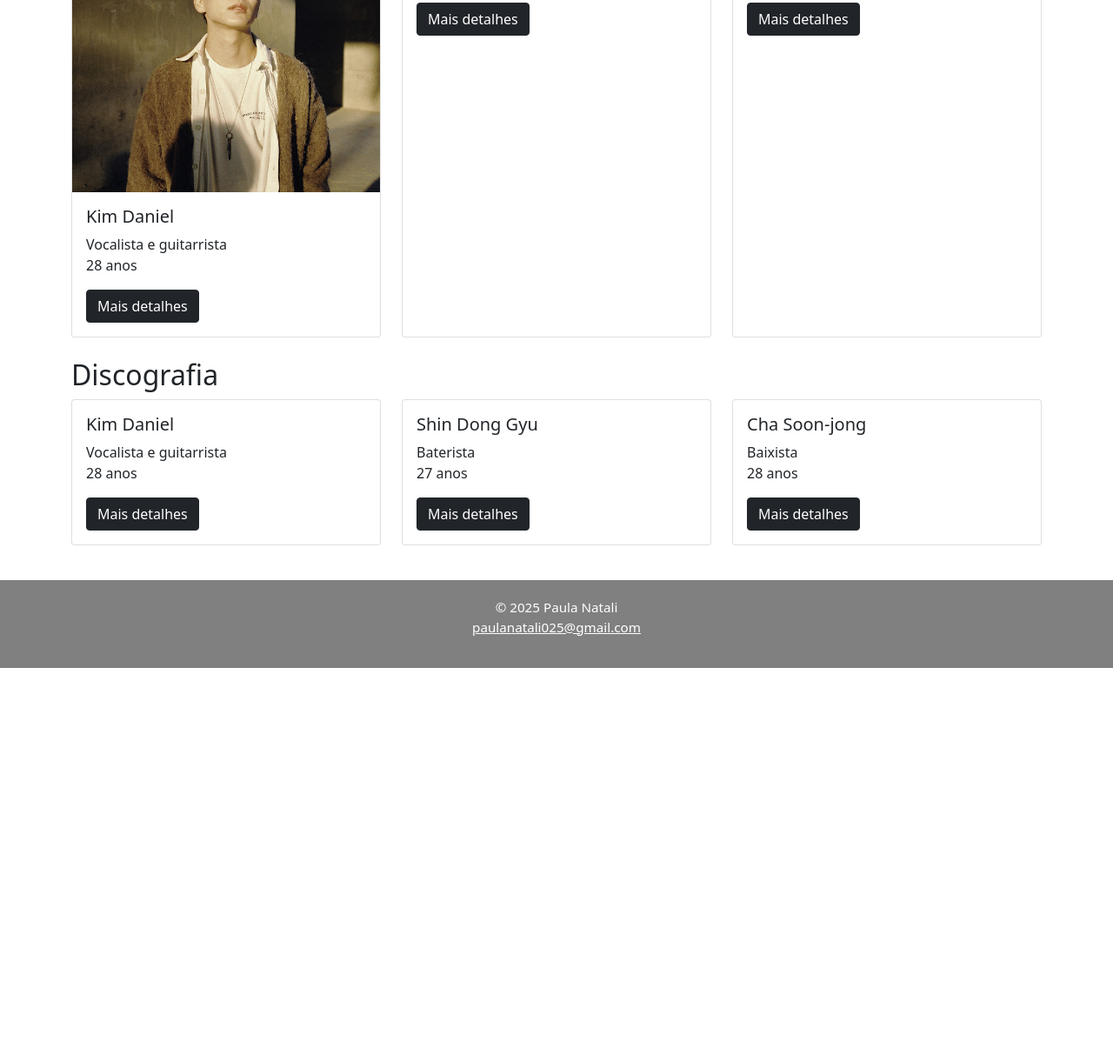
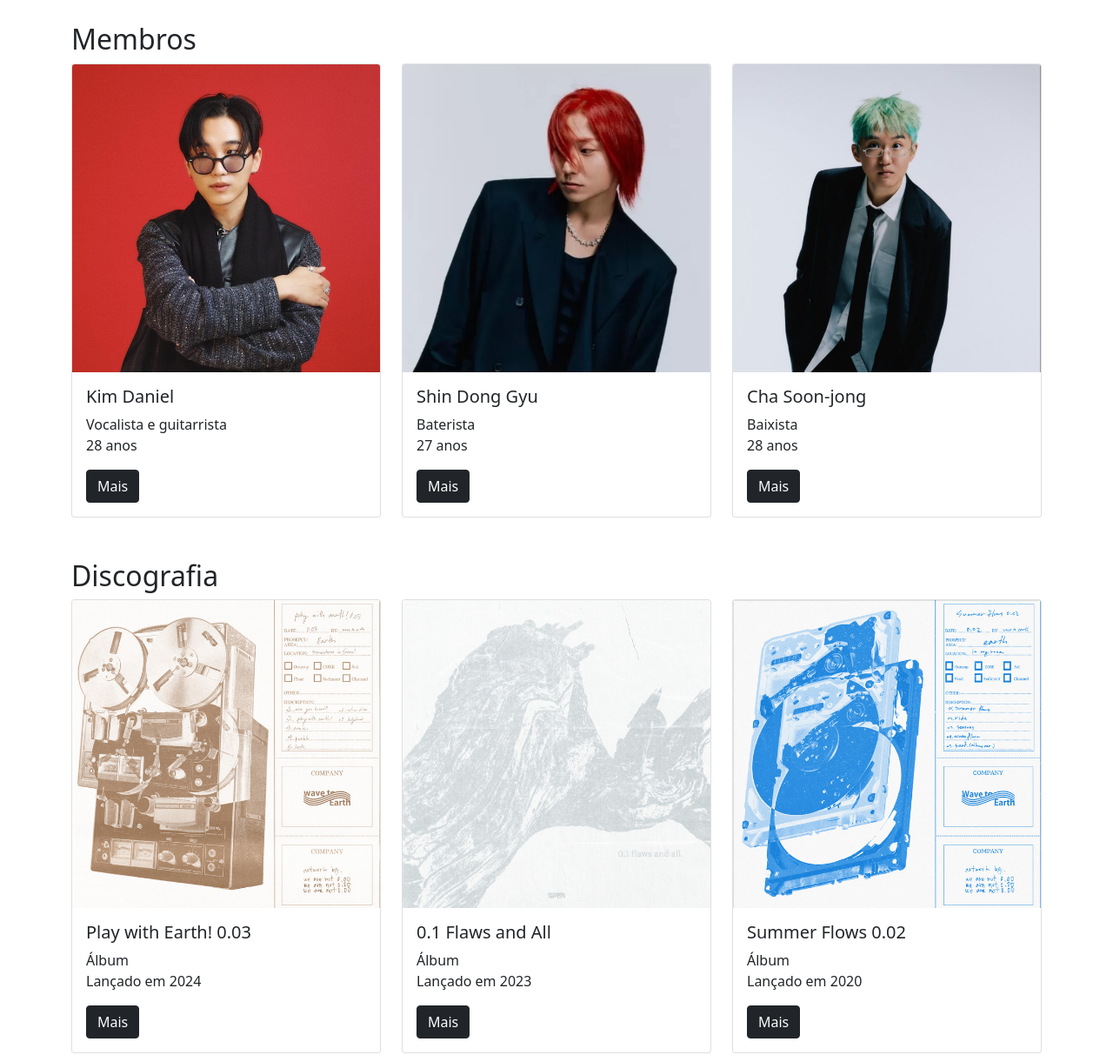
Before and after one commit to paulanatali/website_wavetoearth, a plain HTML site: page index.html in a window 1280 px wide. Shown: the part 1275-2488 px from the top of the page at 87% size. Before the commit the page ends 2043 px from the top, so only its background shows below. Drawn offline with nearby package versions, Linux system fonts and the light colour scheme.

Commit message:
troca e adição de imagens

```diff
--- a/index.html
+++ b/index.html
@@ -53,13 +53,13 @@
                 <div id="carouselExampleControls" class="carousel slide" data-bs-ride="carousel">
                     <div class="carousel-inner">
                         <div class="carousel-item active">
-                            <img src="/assets/slide02.jpg" class="d-block w-100" alt="...">
+                            <img src="/assets/slide01.jpg" class="d-block w-100" alt="Uma imagem da banda">
                         </div>
                         <div class="carousel-item">
-                            <img src="/assets/slide002.jpeg" class="d-block w-100" alt="...">
+                            <img src="/assets/slide02.png" class="d-block w-100" alt="Outra imagem da banda">
                         </div>
                         <div class="carousel-item">
-                            <img src="/assets/slide03.jpeg" class="d-block w-100" alt="...">
+                            <img src="/assets/slide03.png" class="d-block w-100" alt="Outra imagem da banda">
                         </div>
                     </div>
                     <button class="carousel-control-prev" type="button" data-bs-target="#carouselExampleControls"
@@ -101,37 +101,37 @@
                 <div class="row row-cols-1 row-cols-md-3 g-4">
                     <div class="col">
                         <div class="card h-100">
-                            <img src="/assets/ft_daniel.jpeg" class="card-img-top" alt="Uma foto de Kim Daniel">
+                            <img src="/assets/daniel.png" class="card-img-top" alt="Uma foto de Kim Daniel">
                             <div class="card-body">
                                 <h5 class="card-title">Kim Daniel</h5>
                                 <p class="card-text">Vocalista e guitarrista<br>28 anos</p>
-                                <button type="button" class="btn btn-dark">Mais detalhes</button>
+                                <button type="button" class="btn btn-dark">Mais</button>
                             </div>
                         </div>
                     </div>
                     <div class="col">
                         <div class="card h-100">
-                            <img src="..." class="card-img-top" alt="Uma foto de Shin Dong Gyu">
+                            <img src="/assets/donggyu.png" class="card-img-top" alt="Uma foto de Shin Dong Gyu">
                             <div class="card-body">
                                 <h5 class="card-title">Shin Dong Gyu</h5>
                                 <p class="card-text">Baterista<br>27 anos</p>
-                                <button type="button" class="btn btn-dark">Mais detalhes</button>
+                                <button type="button" class="btn btn-dark">Mais</button>
                             </div>
                         </div>
                     </div>
                     <div class="col">
                         <div class="card h-100">
-                            <img src="..." class="card-img-top" alt="Uma foto de Cha Soon-jong">
+                            <img src="/assets/johncha.png" class="card-img-top" alt="Uma foto de Cha Soon-jong">
                             <div class="card-body">
                                 <h5 class="card-title">Cha Soon-jong</h5>
                                 <p class="card-text">Baixista<br>28 anos</p>
-                                <button type="button" class="btn btn-dark">Mais detalhes</button>
+                                <button type="button" class="btn btn-dark">Mais</button>
                             </div>
                         </div>
                     </div>
                 </div>
             </section>
-            <br>
+            <br><br>
             <!--END CARDS-->
             <!--CARDS-->
             <section id="discografia" class="">
@@ -139,31 +139,31 @@
                 <div class="row row-cols-1 row-cols-md-3 g-4">
                     <div class="col">
                         <div class="card h-100">
-                            <img src="..." class="card-img-top" alt="">
+                            <img src="/assets/play_with_earth.jpeg" class="card-img-top" alt="Uma imagem do álbum Play with Earth! 0.03">
                             <div class="card-body">
-                                <h5 class="card-title">Kim Daniel</h5>
-                                <p class="card-text">Vocalista e guitarrista<br>28 anos</p>
-                                <button type="button" class="btn btn-dark">Mais detalhes</button>
+                                <h5 class="card-title">Play with Earth! 0.03</h5>
+                                <p class="card-text">Álbum<br>Lançado em 2024</p>
+                                <button type="button" class="btn btn-dark">Mais</button>
                             </div>
                         </div>
                     </div>
                     <div class="col">
                         <div class="card h-100">
-                            <img src="..." class="card-img-top" alt="">
+                            <img src="/assets/flaws_and_all.jpeg" class="card-img-top" alt="Uma imagem do álbum 0.1 Flaws and All">
                             <div class="card-body">
-                                <h5 class="card-title">Shin Dong Gyu</h5>
-                                <p class="card-text">Baterista<br>27 anos</p>
-                                <button type="button" class="btn btn-dark">Mais detalhes</button>
+                                <h5 class="card-title">0.1 Flaws and All</h5>
+                                <p class="card-text">Álbum<br>Lançado em 2023</p>
+                                <button type="button" class="btn btn-dark">Mais</button>
                             </div>
                         </div>
                     </div>
                     <div class="col">
                         <div class="card h-100">
-                            <img src="..." class="card-img-top" alt="">
+                            <img src="/assets/summer_flows.jpeg" class="card-img-top" alt="Uma imagem do álbum Summer Flows 0.02">
                             <div class="card-body">
-                                <h5 class="card-title">Cha Soon-jong</h5>
-                                <p class="card-text">Baixista<br>28 anos</p>
-                                <button type="button" class="btn btn-dark">Mais detalhes</button>
+                                <h5 class="card-title">Summer Flows 0.02</h5>
+                                <p class="card-text">Álbum<br>Lançado em 2020</p>
+                                <button type="button" class="btn btn-dark">Mais</button>
                             </div>
                         </div>
                     </div>
```
Also changed, not shown: assets/daisy.jpeg (added), assets/daniel.png (added), assets/donggyu.png (added), assets/flaws_and_all.jpeg (added), assets/ft_daniel.jpeg (deleted), assets/johncha.png (added), assets/light.jpeg (added), assets/play_with_earth.jpeg (added), assets/slide002.jpeg (deleted), assets/slide01.jpg (renamed from assets/slide02.jpg), assets/slide03.jpeg (deleted), assets/summer_flows.jpeg (added), assets/wave.jpeg (added), 2 other files.
